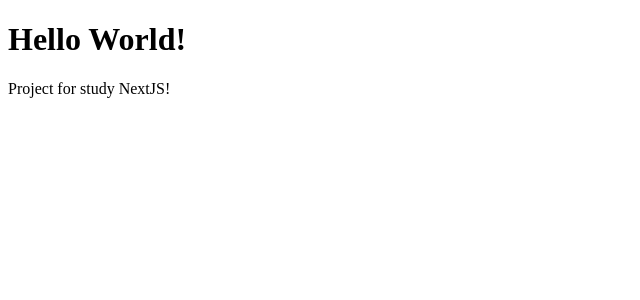
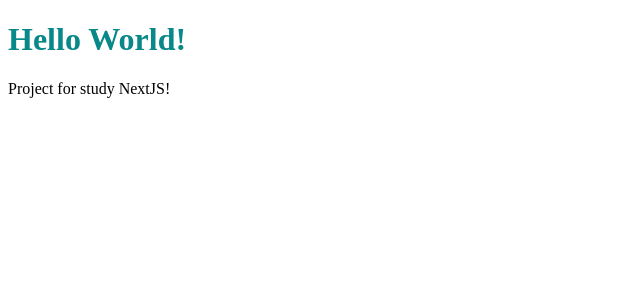
Before and after one commit to dscostat7/ignews-nextjs, a Next.js app: page / in a window 1280 px wide. Shown: the top 300 px of the page, without its empty margins (0-640 px from the left). Built offline with nearby package versions, Linux system fonts and the light colour scheme.

Commit message:
working with sass in the project

```diff
--- a/package.json
+++ b/package.json
@@ -11,7 +11,8 @@
   "dependencies": {
     "next": "12.1.6",
     "react": "18.1.0",
-    "react-dom": "18.1.0"
+    "react-dom": "18.1.0",
+    "sass": "^1.52.2"
   },
   "devDependencies": {
     "@types/node": "^17.0.38",
--- a/src/pages/index.tsx
+++ b/src/pages/index.tsx
@@ -1,7 +1,9 @@
+import styles from '../styles/home.module.scss';
+
 export default function Home() {
   return (
     <>
-      <h1>Hello World!</h1>
+      <h1 className={styles.title}>Hello World!</h1>
       <p>Project for study NextJS! </p>
     </>
 
--- /dev/null
+++ b/src/styles/home.module.scss
@@ -0,0 +1,3 @@
+.title {
+    color: #088888;
+}
```
Also changed, not shown: 1 other file (tests, documents, lock files or other folders).
